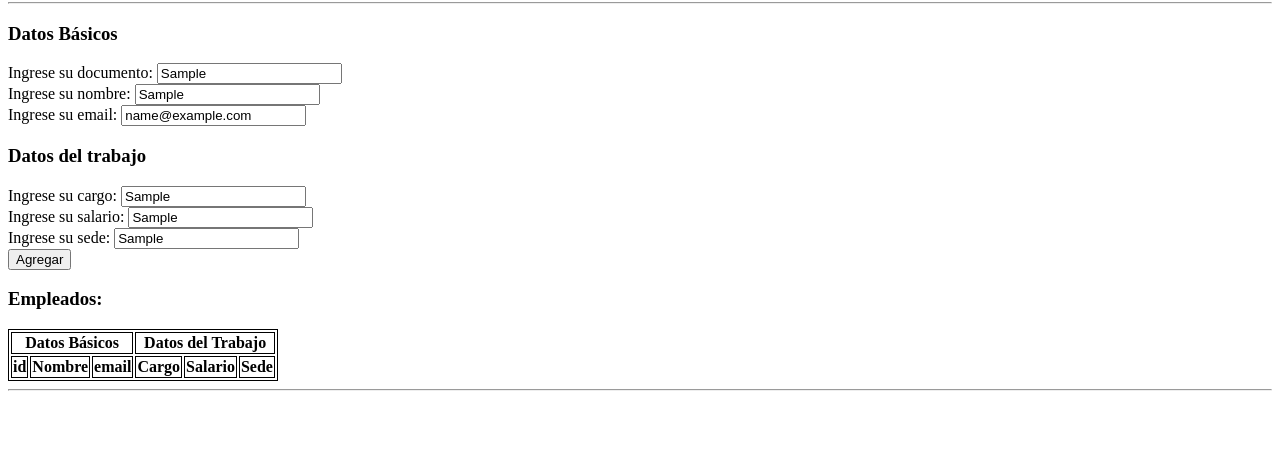
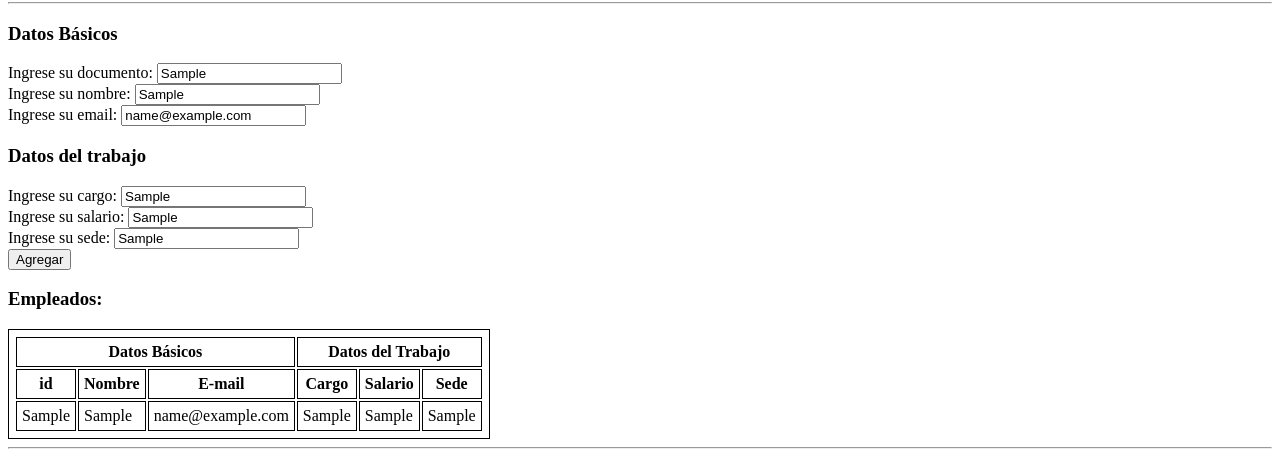
Before and after one commit to MarianaGiraldo/JavaScript, a plain HTML site: page index.html in a window 1280 px wide. Both pictures are taken after typing "Sample", "Sample", "name@example.com", "Sample", "Sample", "Sample" into the empty fields and a click on the button "Agregar". Shown: the part 104-576 px from the top of the page. Drawn offline with Linux system fonts and the light colour scheme.

Commit message:
Actividad empleados terminada

```diff
--- a/index.html
+++ b/index.html
@@ -16,6 +16,7 @@
     <style>
         table, th, td {
           border: 1px solid black;
+          padding: 5px;
         }
         </style>
 </head>
@@ -47,8 +48,8 @@
         </form>
     </div>
     <h3>Empleados: </h3>
-        <table class="tablaEmpleados">
-            <thead>
+        <table class="tablaEmpleados" >
+            <thead style="padding: 5px;">
                 <tr>
                     <th colspan="3">Datos Básicos</th>
                     <th colspan="3">Datos del Trabajo</th>
@@ -56,13 +57,13 @@
                 <tr>
                     <th>id</th>
                     <th>Nombre</th>
-                    <th>email</th>
+                    <th>E-mail</th>
                     <th>Cargo</th>
                     <th>Salario</th>
                     <th>Sede</th>
                 </tr>
             </thead>
-            <tbody>
+            <tbody style="padding: 5px;">
 
             </tbody>
         </table>
--- a/js/ejercicio-PersonaObjetos.js
+++ b/js/ejercicio-PersonaObjetos.js
@@ -40,9 +40,10 @@ var agregarEmpleado = () => {
 
 var mostrarEmpleados = () => {
     var empleadosMostrar = agregarEmpleado();
-    console.log(empleados)
-    var tabla = document.getElementsByClassName("tablaEmpleados");
-    var tblBody = document.getElementsByTagName("tbody");
+    console.log(empleados);
+
+    //Mostrar en tabla
+    var tblBody = document.getElementsByTagName("tbody")[0];
 
     // Crea las celdas
   for (var i = 0; i < empleadosMostrar.length; i++) {
@@ -54,16 +55,31 @@ var mostrarEmpleados = () => {
       celda.appendChild(textoCelda);
       hilera.appendChild(celda);
 
-      celda = document.createElement("td");
+      var celda2 = document.createElement("td");
       textoCelda = document.createTextNode(empleadosMostrar[i].datosBasicos.nombre);
-      celda.appendChild(textoCelda);
-      hilera.appendChild(celda);
+      celda2.appendChild(textoCelda);
+      hilera.appendChild(celda2);
 
-      celda = document.createElement("td");
+      var celda3 = document.createElement("td");
       textoCelda = document.createTextNode(empleadosMostrar[i].datosBasicos.email);
-      celda.appendChild(textoCelda);
-      hilera.appendChild(celda);
+      celda3.appendChild(textoCelda);
+      hilera.appendChild(celda3);
 
+      var celda4 = document.createElement("td");
+      textoCelda = document.createTextNode(empleadosMostrar[i].datosTrabajo.cargo);
+      celda4.appendChild(textoCelda);
+      hilera.appendChild(celda4);
+
+      var celda5 = document.createElement("td");
+      textoCelda = document.createTextNode(empleadosMostrar[i].datosTrabajo.salario);
+      celda5.appendChild(textoCelda);
+      hilera.appendChild(celda5);
+
+      var celda6 = document.createElement("td");
+      textoCelda = document.createTextNode(empleadosMostrar[i].datosTrabajo.sede);
+      celda6.appendChild(textoCelda);
+      hilera.appendChild(celda6);
+    }
 
     // agrega la hilera al final de la tabla (al final del elemento tblbody)
     tblBody.appendChild(hilera);
```
